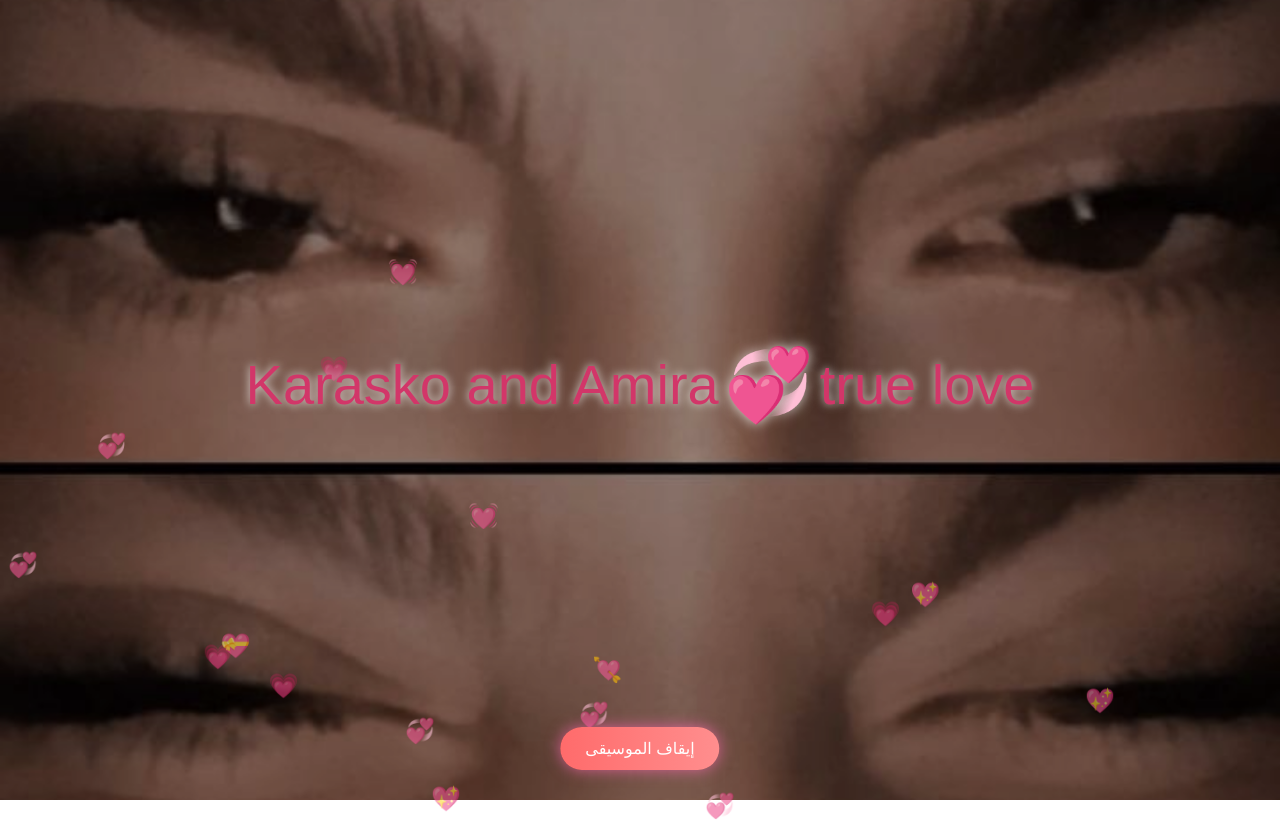
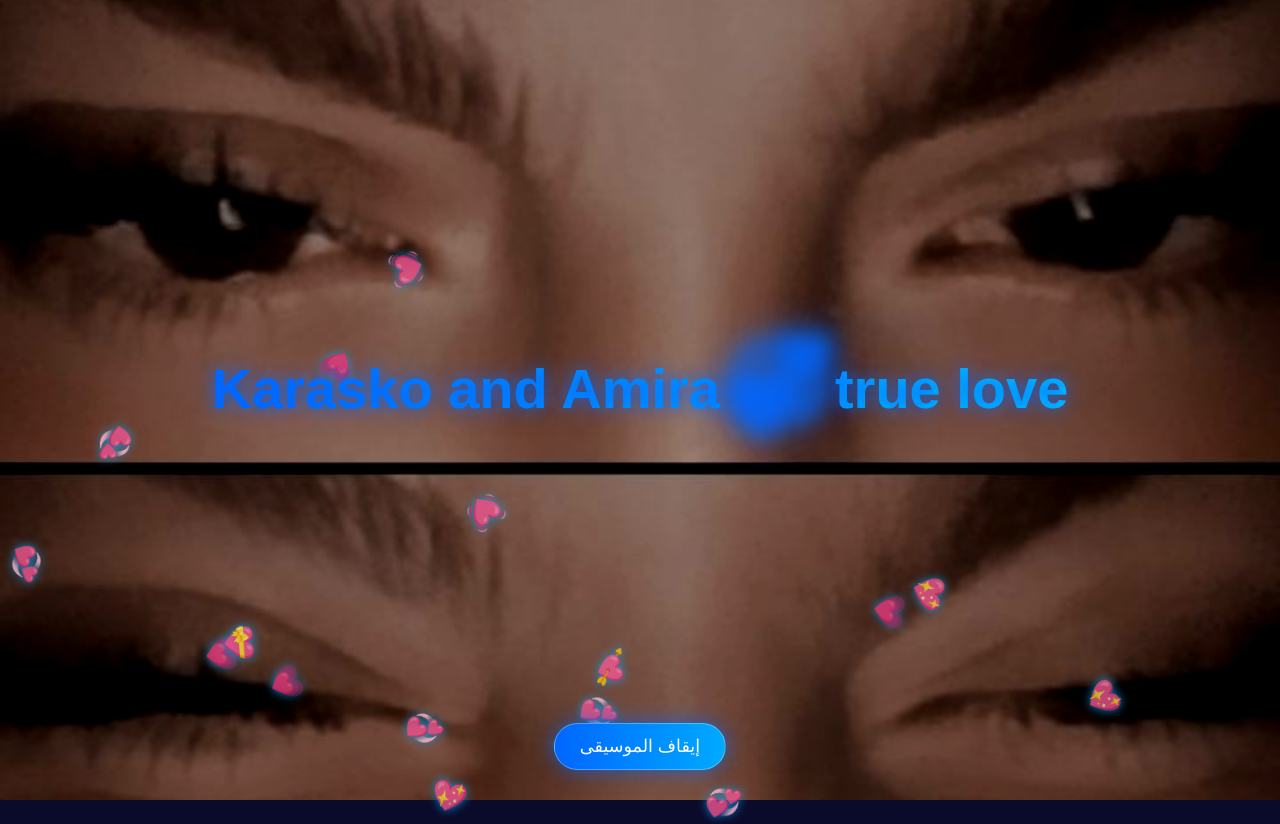
Before and after one commit to karasko999/Amira, a plain HTML site: page index.html in a window 1280 px wide. Drawn offline with Linux system fonts and the light colour scheme.

Commit message:
Update style.css

```diff
--- a/style.css
+++ b/style.css
@@ -1,4 +1,3 @@
-/* الأساسيات */
 body {
     margin: 0;
     padding: 0;
@@ -10,47 +9,45 @@ body {
     align-items: center;
     color: white;
     position: relative;
+    background: #0a0a2a; /* خلفية داكنة لتظهر الألوان الزرقاء */
 }
 
-/* خلفية الصورة */
 .background-image {
     position: fixed;
     top: 0;
     left: 0;
     width: 100%;
     height: 100%;
-    background-image: url('background.jpg'); /* سيتم استبدالها بصورتك */
+    background-image: url('background.jpg');
     background-size: cover;
     background-position: center;
     z-index: -1;
-    filter: brightness(0.7);
+    filter: brightness(0.7) contrast(1.2);
 }
 
-/* بقية التنسيقات... */
 .love-message {
     position: relative;
     z-index: 100;
     font-size: 3.5rem;
     text-align: center;
-    text-shadow: 2px 2px 4px rgba(0, 0, 0, 0.5);
+    color: #0066ff; /* أزرق مشبع */
+    text-shadow:
+        0 0 15px rgba(0, 102, 255, 0.7),
+        0 0 30px rgba(0, 102, 255, 0.4);
     animation: float 3s ease-in-out infinite;
-}
-
-/* ... (ابقِ بقية التنسيقات كما هي في الإصدار السابق) */
-
-.love-message {
-    position: relative;
-    z-index: 100;
-    font-size: 3.5rem;
-    color: #d23669;
-    text-align: center;
-    text-shadow: 0 0 10px rgba(255, 255, 255, 0.8);
-    animation: float 3s ease-in-out infinite;
+    font-weight: bold;
+    background: linear-gradient(to right, #0066ff, #00ccff);
+    -webkit-background-clip: text;
+    -webkit-text-fill-color: transparent;
+    padding: 0 20px;
+    border-radius: 15px;
 }
 
 .heart {
     display: inline-block;
     animation: pulse 1.5s infinite alternate;
+    filter: drop-shadow(0 0 8px #0066ff);
+    font-size: 1.2em;
 }
 
 @keyframes float {
@@ -60,19 +57,20 @@ body {
 
 @keyframes pulse {
     from { transform: scale(1); }
-    to { transform: scale(1.3); }
+    to { transform: scale(1.4); }
 }
 
 .floating-heart {
     position: absolute;
-    font-size: 1.5rem;
-    opacity: 0.6;
+    font-size: 1.8rem;
+    opacity: 0.8;
     animation: float-heart linear infinite;
     user-select: none;
+    filter: drop-shadow(0 0 5px #00aaff);
 }
 
 @keyframes float-heart {
-    to { transform: translateY(-100vh); }
+    to { transform: translateY(-100vh) rotate(360deg); }
 }
 
 #music-btn {
@@ -81,18 +79,36 @@ body {
     left: 50%;
     transform: translateX(-50%);
     padding: 12px 25px;
-    background: linear-gradient(to right, #ff6b6b, #ff8e8e);
+    background: linear-gradient(to right, #0066ff, #00aaff);
     color: white;
     border: none;
     border-radius: 50px;
     cursor: pointer;
     z-index: 100;
-    box-shadow: 0 0 15px rgba(255, 105, 180, 0.7);
-    font-size: 1rem;
+    box-shadow: 0 0 20px rgba(0, 102, 255, 0.7);
+    font-size: 1.1rem;
     transition: all 0.3s ease;
+    border: 1px solid rgba(255, 255, 255, 0.3);
 }
 
 #music-btn:hover {
     transform: translateX(-50%) scale(1.05);
-    box-shadow: 0 0 25px #ff1493;
+    box-shadow: 0 0 30px #0066ff;
+    background: linear-gradient(to right, #00aaff, #0066ff);
 }
+
+/* للتكيف مع الجوال */
+@media (max-width: 768px) {
+    .love-message {
+        font-size: 2.5rem;
+    }
+
+    .floating-heart {
+        font-size: 1.5rem;
+    }
+
+    #music-btn {
+        padding: 10px 20px;
+        font-size: 1rem;
+    }
+}
```
